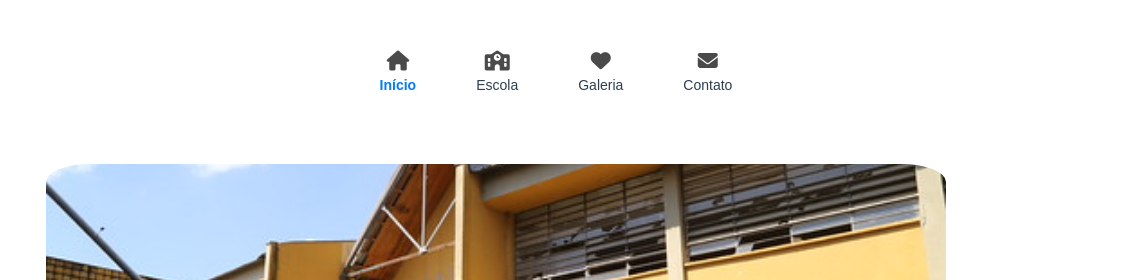
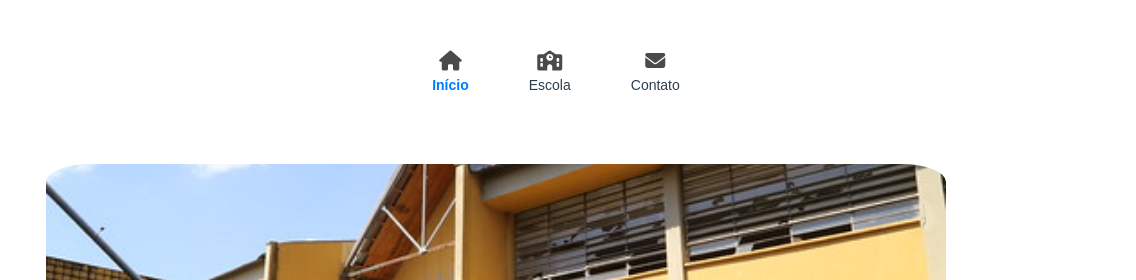
Before and after one commit to los-podres/site-da-escola, a plain HTML site: page index.html in a window 1280 px wide. Shown: the top 280 px of the page, 144-1280 px from the left. Drawn offline with Linux system fonts and the light colour scheme.

Commit message:
finalizado definitivo

```diff
--- a/index.html
+++ b/index.html
@@ -19,7 +19,6 @@
       <ul>
         <li><a href="#" class="ativo"><i class="fas fa-home"></i> Início</a></li>
         <li><a href="#Sobre"><i class="fas fa-school"></i> Escola</a></li>
-        <li><a href="Galeria.html"><i class="fas fa-heart"></i> Galeria</a></li>
         <li><a href="#contato"><i class="fas fa-envelope"></i> Contato</a></li>
       </ul>
     </nav>
```
